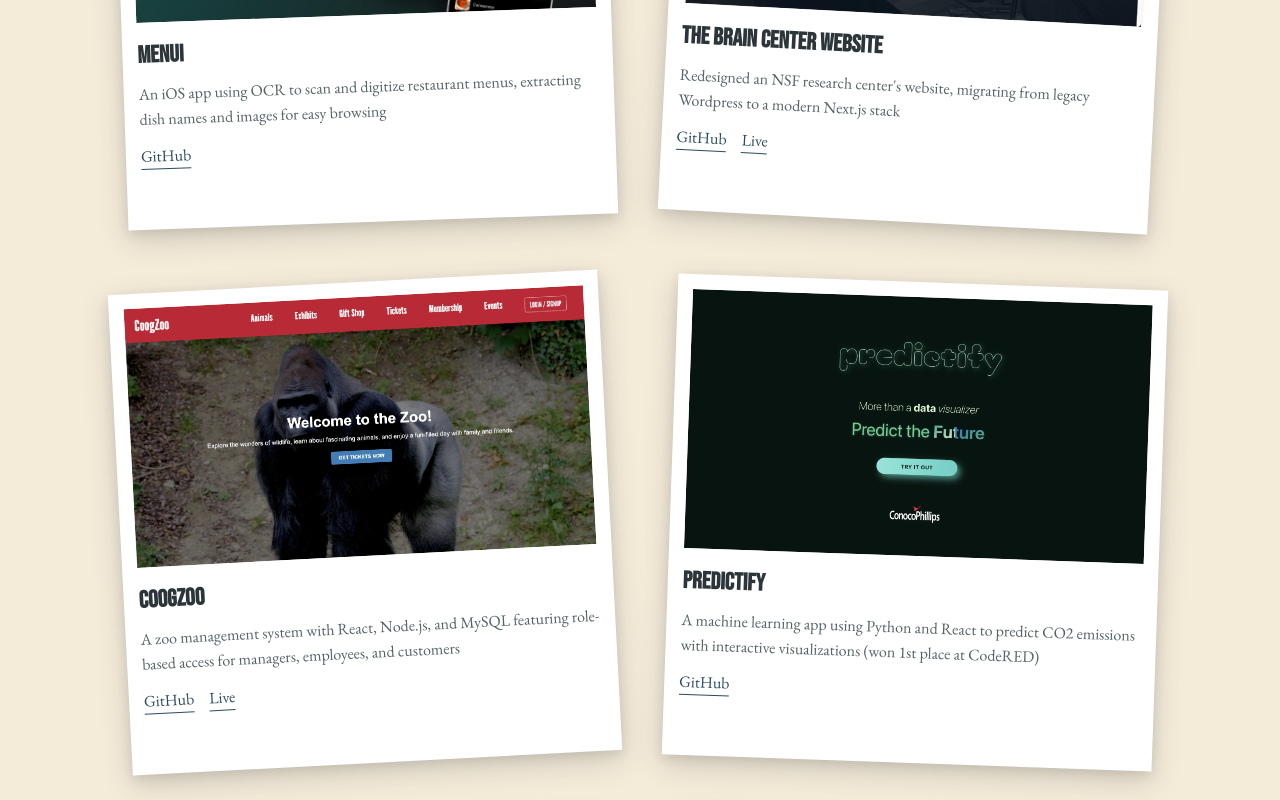
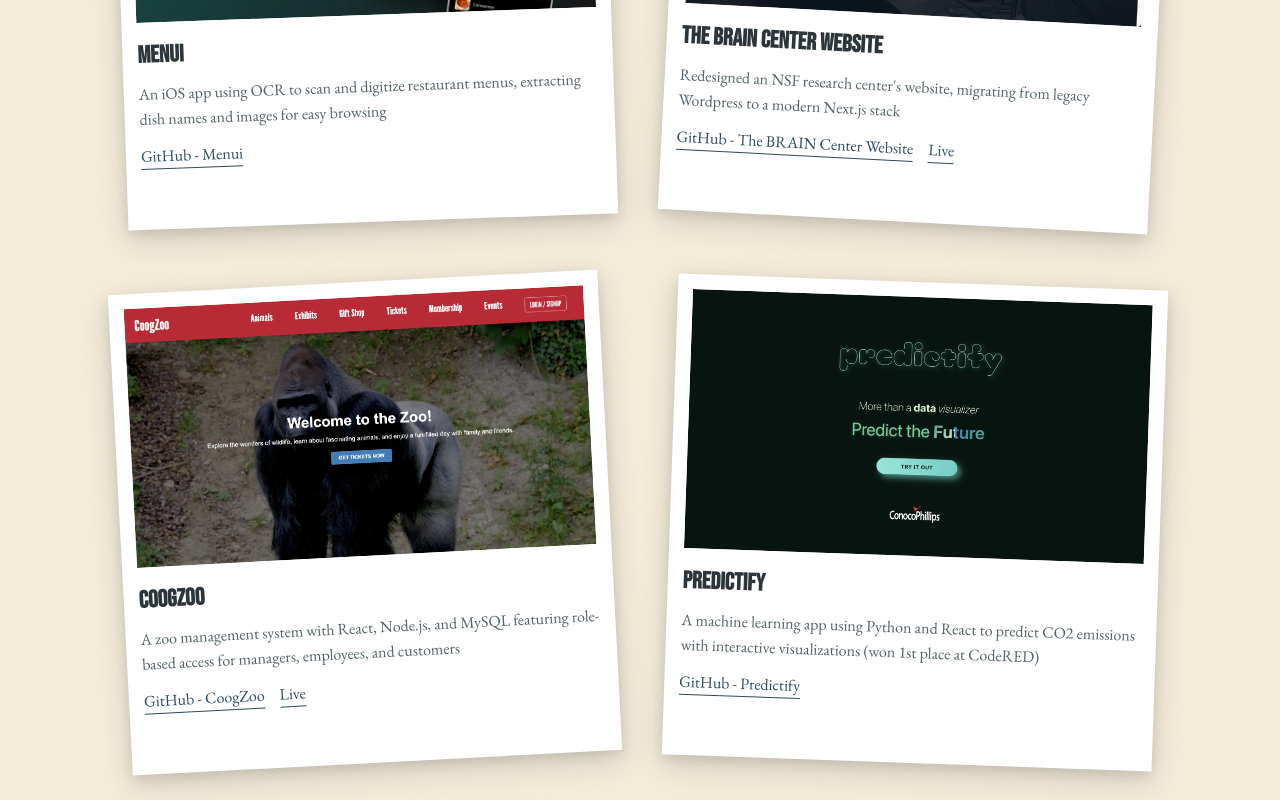
Before and after one commit to alehxs/alehxs.github.io, a React (Vite) app: page / in a window 1280 px wide. Shown: the part 3480-4280 px from the top of the page. Built offline with nearby package versions, Linux system fonts and the light colour scheme.

Commit message:
fix(a11y): add main landmark and differentiate identical GitHub links

```diff
--- a/src/App.jsx
+++ b/src/App.jsx
@@ -65,7 +65,7 @@ function Home() {
   ];
 
   return (
-    <>
+    <main>
       <div className="magazine-container">
         {/* HERO SPREAD - Full width dramatic intro */}
         <section className="magazine-hero-section">
@@ -113,7 +113,7 @@ function Home() {
 
       {/* SCROLL TO TOP BUTTON - Outside container for viewport-fixed positioning */}
       <ScrollToTop />
-    </>
+    </main>
   );
 }
 
--- a/src/components/ProjectsMagazineLayout.jsx
+++ b/src/components/ProjectsMagazineLayout.jsx
@@ -20,7 +20,7 @@ function ProjectPolaroid({ project, rotation }) {
                 target="_blank"
                 rel="noopener noreferrer"
               >
-                GitHub
+                GitHub - {project.title}
               </a>
             )}
             {project.websiteLink && (
```
